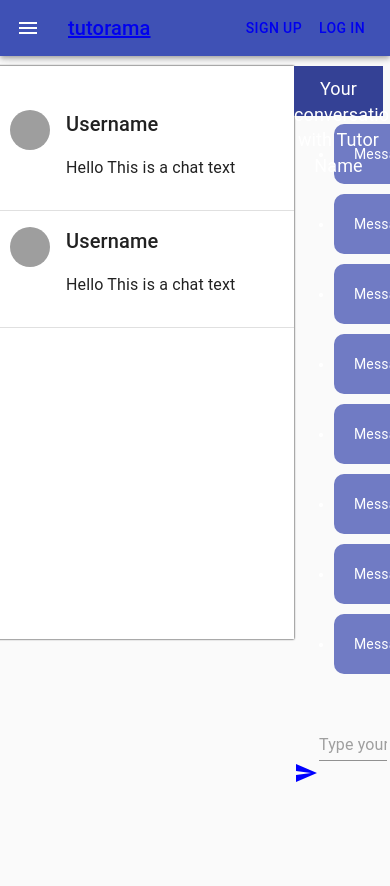
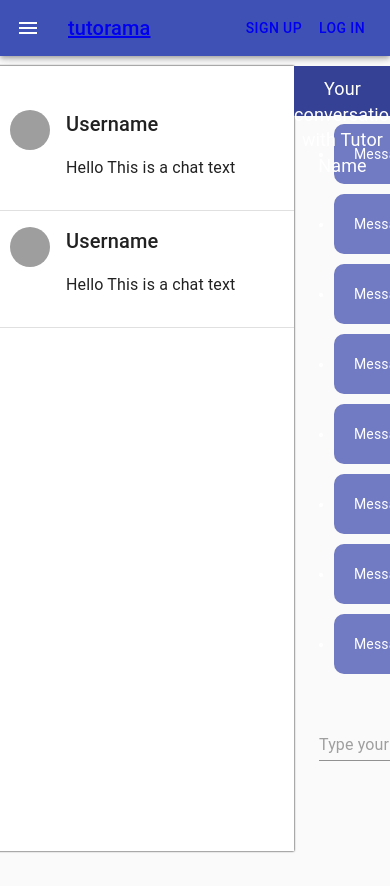
Before and after one commit to csaidane/Tutorama, a React (Create React App) app in the folder frontend/: page /messages in a window 390 px wide. Shown: the top 886 px of the page. Before the commit the page ends 844 px from the top, so only its background shows below. Built offline with nearby package versions, Linux system fonts and the light colour scheme; grey boxes are pictures that could not be loaded.

Commit message:
Message page styling

```diff
--- a/frontend/src/App.js
+++ b/frontend/src/App.js
@@ -29,12 +29,13 @@ const drawerWidth = 240;
 const useStyles = makeStyles((theme) => ({
   content: {
     flexGrow: 1,
-    padding: theme.spacing(3),
     transition: theme.transitions.create("margin", {
       easing: theme.transitions.easing.sharp,
       duration: theme.transitions.duration.leavingScreen,
     }),
     marginLeft: -drawerWidth,
+    height: "100vh",
+    padding: "24px 24px 0 24px",
   },
   drawerHeader: {
     display: "flex",
@@ -49,7 +50,7 @@ const useStyles = makeStyles((theme) => ({
       easing: theme.transitions.easing.easeOut,
       duration: theme.transitions.duration.enteringScreen,
     }),
-    marginLeft: 0,
+    marginLeft: "0",
   },
 }));
 
@@ -62,17 +63,23 @@ function App() {
   const [state, setState] = useState({ user: null, tutor: null });
 
   const updateUser = function (user) {
-    setState(prev => ({ ...prev, user }));
+    setState((prev) => ({ ...prev, user }));
   };
 
   const updateTutor = function (user, tutor) {
-    setState(prev => ({ ...prev, user, tutor }));
+    setState((prev) => ({ ...prev, user, tutor }));
   };
 
   return (
     <Router>
       <Fragment>
-        <NavBar open={open} setOpen={setOpen} state={state} updateUser={updateUser} updateTutor={updateTutor} />
+        <NavBar
+          open={open}
+          setOpen={setOpen}
+          state={state}
+          updateUser={updateUser}
+          updateTutor={updateTutor}
+        />
         <main
           className={clsx(classes.content, {
             [classes.contentShift]: open,
@@ -113,7 +120,7 @@ function App() {
             <Route path="/messages" exact component={MessagePage} />
             <Route path="/profile" exact component={TutorProfilePage} />
           </Switch>
-          <RateDialog />
+          {/* <RateDialog /> */}
           {/* <WrongEmailPassword /> */}
           {/* <Signin /> */}
           {/* <EditProfile /> */}
--- a/frontend/src/components/DirectMessages/MessagePage.scss
+++ b/frontend/src/components/DirectMessages/MessagePage.scss
@@ -13,11 +13,51 @@
   height: 100px;
   position: fixed;
   bottom: 15px;
-  width: calc(50% - 70px);
+  transition: all 300ms cubic-bezier(1, 0.2, 0, 0) 0ms;
+  // width: calc(50% - 70px);
   padding-right: 50px;
+  width: calc(98% - 70px);
   // width: 100%;
 }
+.makeStyles-contentShift-3 .text-message-box {
+  width: calc(98% - 310px);
+  transition: all 5ms cubic-bezier(1, 0.2, 0, 0) 0ms;
+}
+@media (max-width: 1440px) {
+  .text-message-box {
+    width: calc(94% - 70px);
+  }
+  .makeStyles-contentShift-3 .text-message-box {
+    width: calc(94% - 310px);
+  }
+}
 
+@media (max-width: 940px) {
+  .text-message-box {
+    width: calc(90% - 70px);
+  }
+  .makeStyles-contentShift-3 .text-message-box {
+    width: calc(90% - 310px);
+  }
+}
+
+@media (max-width: 740px) {
+  .text-message-box {
+    width: calc(85% - 70px);
+  }
+  .makeStyles-contentShift-3 .text-message-box {
+    width: calc(85% - 310px);
+  }
+}
+
+.makeStyles-contentShift-3 .makeStyles-chatHeader-19 {
+  width: calc(100% - 533px);
+  // transition: none;
+  transition: all 225ms cubic-bezier(1, 0.2, 0, 0) 0ms;
+}
+// .makeStyles-chatHeader-19 {
+//   transition: margin 0ms cubic-bezier(0, 0, 0.2, 1) 0ms;
+// }
 .msg {
   display: flex;
   flex-direction: column;
--- a/frontend/src/components/DirectMessages/MessageTextBox.jsx
+++ b/frontend/src/components/DirectMessages/MessageTextBox.jsx
@@ -2,6 +2,7 @@ import React from "react";
 import { makeStyles } from "@material-ui/core/styles";
 import TextField from "@material-ui/core/TextField";
 import Send from "@material-ui/icons/Send";
+import "./MessageTextBox.scss";
 
 const useStyles = makeStyles((theme) => ({
   sendBtn: {
@@ -18,7 +19,7 @@ const useStyles = makeStyles((theme) => ({
     left: "315px",
     boxSizing: "border-box",
     overflow: "auto",
-    width: "calc(100% - 300px - 50px)",
+    width: "100%",
   },
 
   chatTextBox: {
@@ -35,6 +36,7 @@ export default function MessageTextBox() {
     <div>
       <TextField
         placeholder="Type your message.."
+        fullWidth={true}
         id="chattextbox"
         className={classes.chatTextBox}
       ></TextField>
--- /dev/null
+++ b/frontend/src/components/DirectMessages/MessageTextBox.scss
@@ -0,0 +1 @@
+// width: calc(98% - 70px);
--- a/frontend/src/components/DirectMessages/MessageView.jsx
+++ b/frontend/src/components/DirectMessages/MessageView.jsx
@@ -41,7 +41,8 @@ const useStyles = makeStyles((theme) => ({
   },
 
   chatHeader: {
-    width: "calc(100% - 301px)",
+    width: "calc(100% - 293px)",
+    transition: "none",
     height: "50px",
     backgroundColor: "#344195",
     position: "fixed",
--- a/frontend/src/index.scss
+++ b/frontend/src/index.scss
@@ -36,6 +36,10 @@ code {
   margin-left: 0 !important; // f the framework
 }
 
+.main-container {
+  height: 100vh;
+}
+
 /*
 .home-page {
   background-image: url(./img/tutor-index.jpg);
```
